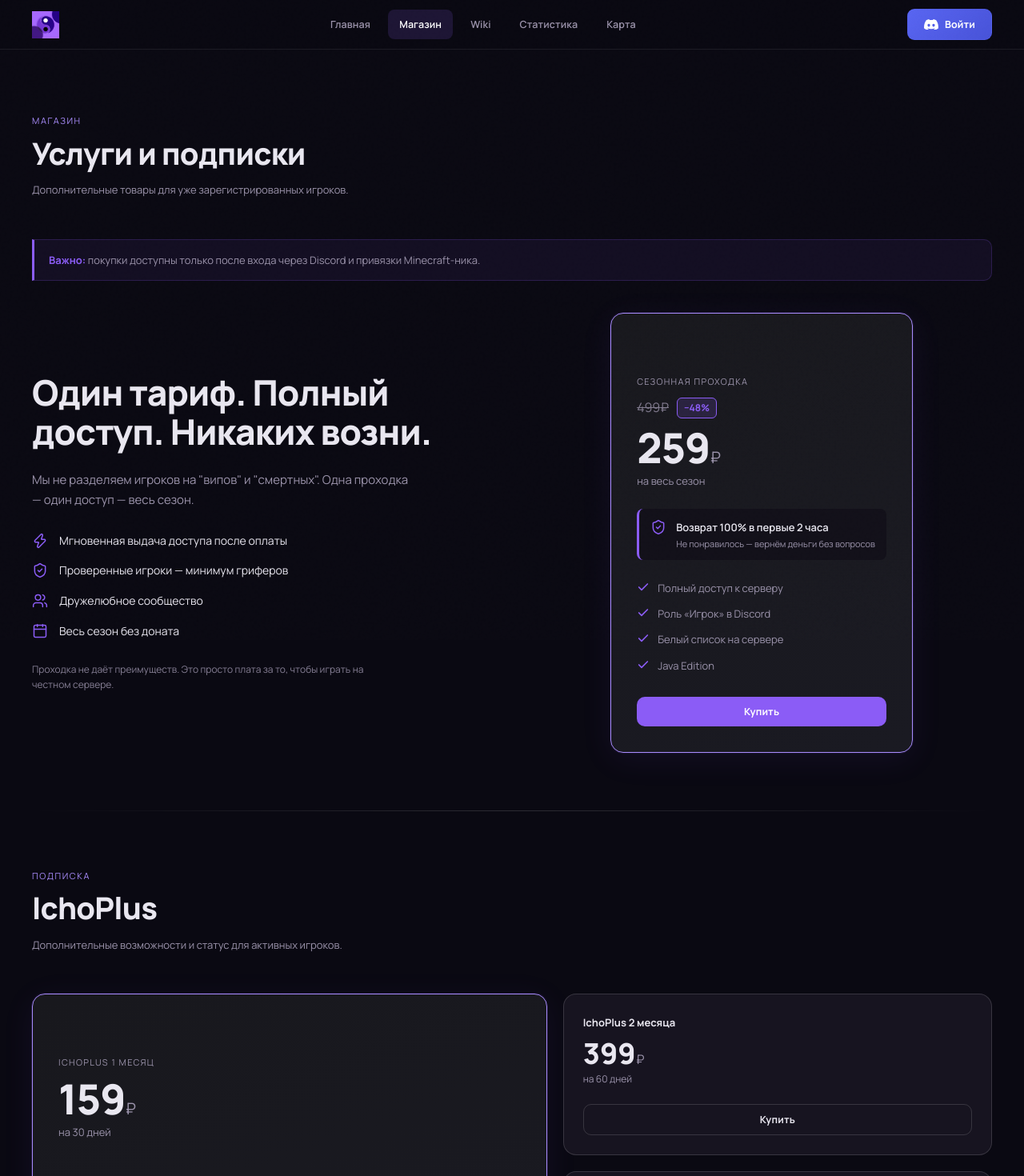
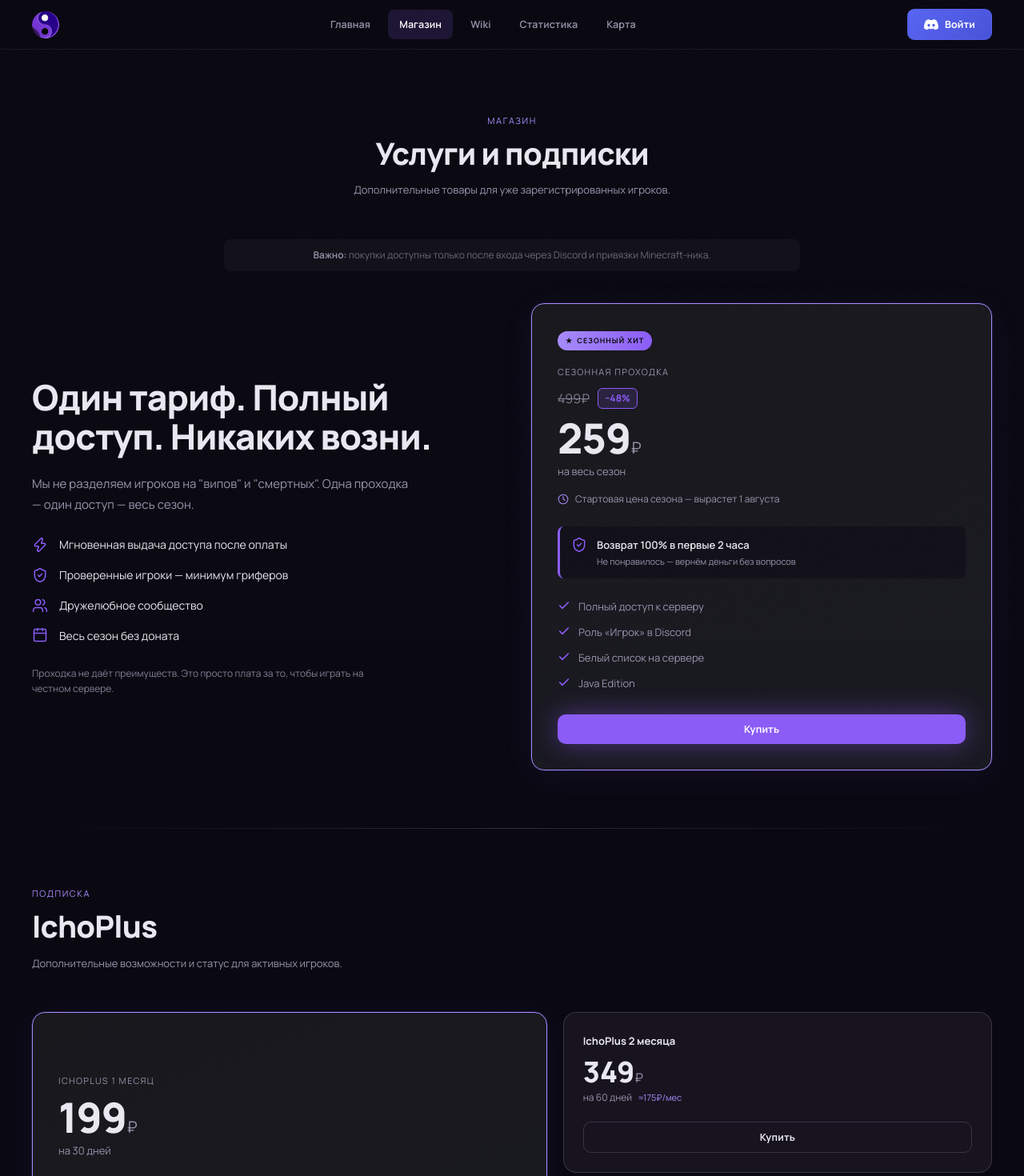
Before and after one commit to dkoov/gryazworld, a React (Vite) app in the folder frontend/: page /shop in a window 1280 px wide. Shown: the top 1470 px of the page at 80% size. Built offline with nearby package versions, Linux system fonts and the light colour scheme; no server answers; a web font is replaced by a local one.

Commit message:
feat(branding): круглый фавикон с версионированием, финал полировки магазина

```diff
--- a/frontend/index.html
+++ b/frontend/index.html
@@ -2,12 +2,12 @@
 <html lang="ru">
   <head>
     <meta charset="UTF-8" />
-    <link rel="icon" type="image/png" href="/logo-circle.png" />
+    <link rel="icon" type="image/png" href="/logo-circle.png?v=2" />
     <meta name="viewport" content="width=device-width, initial-scale=1.0" />
     <meta name="description" content="Ichorix — ванильный сервер Minecraft с дружелюбным комьюнити. Присоединяйся к приключениям!" />
     <meta property="og:title" content="Ichorix — Ванильный сервер Minecraft" />
     <meta property="og:description" content="Ichorix — ванильный сервер Minecraft с дружелюбным комьюнити. Присоединяйся к приключениям!" />
-    <meta property="og:image" content="/logo-circle.png" />
+    <meta property="og:image" content="/logo-circle.png?v=2" />
     <meta property="og:type" content="website" />
     <title>Ichorix — Ванильный сервер Minecraft</title>
     <link rel="preconnect" href="https://fonts.googleapis.com" />
--- a/frontend/src/App.jsx
+++ b/frontend/src/App.jsx
@@ -1,5 +1,6 @@
 import { Routes, Route, Navigate } from 'react-router-dom'
 import Layout from './components/Layout'
+import ScrollToTop from './components/ScrollToTop'
 import HomePage from './pages/HomePage'
 import ShopPage from './pages/ShopPage'
 import WikiPage from './pages/WikiPage'
@@ -14,6 +15,8 @@
 
 export default function App() {
   return (
+    <>
+      <ScrollToTop />
       <Routes>
         <Route element={<Layout />}>
           <Route path="/" element={<HomePage />} />
@@ -37,5 +40,6 @@
           <Route path="/payment/return" element={<PaymentReturnPage />} />
         </Route>
       </Routes>
+    </>
   )
 }
--- a/frontend/src/components/Footer.css
+++ b/frontend/src/components/Footer.css
@@ -14,7 +14,9 @@
 }
 .footer-logo img {
   height: 34px;
-  width: auto;
+  width: 34px;
+  border-radius: 50%;
+  object-fit: cover;
   display: block;
 }
 
--- a/frontend/src/components/Nav.css
+++ b/frontend/src/components/Nav.css
@@ -21,7 +21,9 @@
 }
 .nav-logo img {
   height: 34px;
-  width: auto;
+  width: 34px;
+  border-radius: 50%;
+  object-fit: cover;
   display: block;
 }
 
--- a/frontend/src/pages/ShopPage.css
+++ b/frontend/src/pages/ShopPage.css
@@ -8,17 +8,30 @@
   margin: 0 auto;
 }
 
+.shop-header {
+  text-align: center;
+}
+
+.shop-sub {
+  color: var(--muted);
+  max-width: 540px;
+  margin: 0 auto 50px;
+  font-size: 13px;
+  line-height: 1.7;
+}
+
 .shop-notice {
-  background: rgba(139, 92, 246, 0.07);
-  border: 1px solid rgba(139, 92, 246, 0.2);
-  border-left: 3px solid var(--accent);
-  padding: 14px 18px;
-  font-size: 13px;
-  color: var(--muted);
-  margin-bottom: 40px;
-  border-radius: 0 10px 10px 0;
+  background: rgba(255, 255, 255, 0.03);
+  border: none;
+  padding: 10px 14px;
+  font-size: 12px;
+  color: var(--muted2);
+  margin: 0 auto 40px;
+  border-radius: 8px;
+  text-align: center;
+  max-width: 720px;
 }
-.shop-notice strong { color: var(--accent); }
+.shop-notice strong { color: var(--muted); font-weight: 600; }
 
 /* Hero */
 .shop-hero {
@@ -75,6 +88,10 @@
 .shop-hero-right {
   display: flex;
   justify-content: center;
+  align-items: stretch;
+}
+.shop-hero-right > .shop-card {
+  width: 100%;
 }
 
 .shop-divider {
@@ -99,17 +116,24 @@
   height: 100%;
 }
 .shop-card:hover {
-  transform: translateY(-4px);
-  box-shadow: 0 16px 48px rgba(0, 0, 0, 0.4);
+  transform: translateY(-6px);
+  box-shadow: 0 20px 56px rgba(0, 0, 0, 0.45);
+  border-color: rgba(139, 92, 246, 0.35);
 }
 .shop-card.featured {
   background: linear-gradient(160deg, #18181d 0%, #1a1a22 100%);
   border-color: var(--accent2);
   box-shadow: 0 0 0 1px rgba(139, 92, 246, 0.12), 0 8px 40px rgba(139, 92, 246, 0.08);
+  animation: shop-card-glow 3s ease-in-out infinite;
 }
 .shop-card.featured:hover {
   border-color: var(--accent);
   box-shadow: 0 0 0 1px rgba(139, 92, 246, 0.25), 0 20px 60px rgba(139, 92, 246, 0.15);
+  animation: none;
+}
+@keyframes shop-card-glow {
+  0%, 100% { box-shadow: 0 0 0 1px rgba(139, 92, 246, 0.12), 0 8px 40px rgba(139, 92, 246, 0.08); }
+  50% { box-shadow: 0 0 0 1px rgba(139, 92, 246, 0.25), 0 12px 48px rgba(139, 92, 246, 0.16); }
 }
 
 .shop-card-top {
@@ -188,6 +212,25 @@
 .shop-card-period {
   font-size: 13px;
   color: var(--muted);
+}
+.shop-card-note {
+  display: block;
+  margin-top: 6px;
+  font-size: 11px;
+  color: var(--muted2);
+}
+
+.shop-urgency {
+  display: flex;
+  align-items: center;
+  gap: 8px;
+  font-size: 12px;
+  color: var(--muted);
+  margin-top: 14px;
+}
+.shop-urgency-ico {
+  color: var(--accent2);
+  flex-shrink: 0;
 }
 
 .shop-card-features {
@@ -307,6 +350,12 @@
   font-size: 12px;
   color: var(--muted);
 }
+.shop-compact-per-month {
+  display: inline-block;
+  margin-left: 8px;
+  font-size: 11px;
+  color: var(--accent2);
+}
 .shop-compact-card .btn {
   border-radius: 10px;
   width: 100%;
@@ -322,7 +371,7 @@
 
 /* FAQ */
 .shop-faq-list {
-  max-width: 800px;
+  width: 100%;
 }
 .shop-faq-item {
   border-bottom: 1px solid var(--border);
@@ -379,6 +428,18 @@
   }
 }
 
+.shop-pulse-btn {
+  animation: shop-pulse-glow 2.4s ease-in-out infinite;
+}
+.shop-pulse-btn:hover {
+  animation: none;
+  box-shadow: 0 0 24px rgba(139, 92, 246, 0.45);
+}
+@keyframes shop-pulse-glow {
+  0%, 100% { box-shadow: 0 0 0 rgba(139, 92, 246, 0); }
+  50% { box-shadow: 0 0 32px rgba(139, 92, 246, 0.45); }
+}
+
 @media (max-width: 900px) {
   .shop-section { padding-top: 50px; padding-bottom: 64px; }
   .shop-divider { margin: 48px 0; }
--- a/frontend/src/pages/ShopPage.jsx
+++ b/frontend/src/pages/ShopPage.jsx
@@ -1,4 +1,4 @@
-import { useState } from 'react'
+import { useState, useEffect, useRef } from 'react'
 import { useNavigate } from 'react-router-dom'
 import { Zap, ShieldCheck, Users, Calendar, Clock, Check } from 'lucide-react'
 import { createPayment, getDiscordUser } from '../api'
@@ -34,9 +34,11 @@
   return (
     <section className="section shop-section">
       <div className="shop-inner">
-        <div className="section-label">Магазин</div>
-        <div className="section-title">Услуги и подписки</div>
-        <p className="section-sub">Дополнительные товары для уже зарегистрированных игроков.</p>
+        <div className="shop-header">
+          <div className="section-label">Магазин</div>
+          <div className="section-title">Услуги и подписки</div>
+          <p className="shop-sub">Дополнительные товары для уже зарегистрированных игроков.</p>
+        </div>
 
         <div className="shop-notice">
           <strong>Важно:</strong> покупки доступны только после входа через Discord и привязки Minecraft-ника.
@@ -70,6 +72,7 @@
               discount="−48%"
               period="на весь сезон"
               featured
+              badge="Сезонный хит"
               features={['Полный доступ к серверу', 'Роль «Игрок» в Discord', 'Белый список на сервере', 'Java Edition']}
             />
           </div>
@@ -87,7 +90,7 @@
           <PriceCard
             sku="ichoplus_1m"
             name="IchoPlus 1 месяц"
-            price="159"
+            price="199"
             period="на 30 дней"
             featured
             features={['Роль IchoPlus в Discord', 'Цветной ник в чате', 'Расширенные команды']}
@@ -96,15 +99,17 @@
             <CompactPriceCard
               sku="ichoplus_2m"
               name="IchoPlus 2 месяца"
-              price="399"
+              price="349"
               period="на 60 дней"
+              perMonth="≈175₽/мес"
             />
             <CompactPriceCard
               sku="ichoplus_3m"
               name="IchoPlus 3 месяца"
-              price="699"
+              price="449"
               period="на 90 дней"
               badge="выгода"
+              perMonth="≈150₽/мес"
             />
           </div>
         </div>
@@ -117,6 +122,7 @@
             name="Разбан"
             price="599"
             period="без обнуления"
+            note="Выдача сразу после оплаты"
             features={['Снятие бана с аккаунта', 'Восстановление доступа к серверу']}
           />
           <PriceCard
@@ -124,6 +130,7 @@
             name="Размут"
             price="199"
             period="без обнуления"
+            note="Выдача сразу после оплаты"
             features={['Снятие мута', 'Восстановление доступа к чату']}
           />
           <PriceCard
@@ -131,6 +138,7 @@
             name="Разварн"
             price="49"
             period="без обнуления"
+            note="Выдача сразу после оплаты"
             features={['Снятие одного варна']}
           />
         </div>
@@ -152,9 +160,47 @@
   )
 }
 
-function PriceCard({ sku, name, price, oldPrice, discount, period, features, featured, badge }) {
+function useCountUp(target, duration = 800) {
+  const [value, setValue] = useState(0)
+  const ref = useRef(null)
+  const startedRef = useRef(false)
+
+  useEffect(() => {
+    const el = ref.current
+    if (!el) return
+    const observer = new IntersectionObserver(
+      ([entry]) => {
+        if (entry.isIntersecting && !startedRef.current) {
+          startedRef.current = true
+          const start = performance.now()
+          const animate = (now) => {
+            const elapsed = now - start
+            if (elapsed >= duration) {
+              setValue(target)
+              return
+            }
+            const progress = elapsed / duration
+            const easeOut = 1 - Math.pow(1 - progress, 3)
+            setValue(Math.floor(target * easeOut))
+            requestAnimationFrame(animate)
+          }
+          requestAnimationFrame(animate)
+        }
+      },
+      { threshold: 0.3 }
+    )
+    observer.observe(el)
+    return () => observer.disconnect()
+  }, [target, duration])
+
+  return [value, ref]
+}
+
+function PriceCard({ sku, name, price, oldPrice, discount, period, features, featured, badge, note }) {
   const navigate = useNavigate()
   const [loading, setLoading] = useState(false)
+  const numericPrice = sku === 'access_seasonal' ? Number(price) : 0
+  const [animatedPrice, priceRef] = useCountUp(numericPrice, 800)
 
   async function handleBuy() {
     if (!getDiscordUser()) {
@@ -184,8 +230,14 @@
             <span className="shop-discount">{discount}</span>
           </div>
         )}
-        <div className="shop-card-price">{price}<span>₽</span></div>
-        <div className="shop-card-period">{period}</div>
+        <div className="shop-card-price" ref={priceRef}>{sku === 'access_seasonal' ? animatedPrice : price}<span>₽</span></div>
+        <div className="shop-card-period">{period}{note && <span className="shop-card-note">{note}</span>}</div>
+        {sku === 'access_seasonal' && (
+          <div className="shop-urgency">
+            <Clock className="shop-urgency-ico" size={14} strokeWidth={1.8} />
+            <span>Стартовая цена сезона — вырастет 1 августа</span>
+          </div>
+        )}
       </div>
 
       {sku === 'access_seasonal' && (
@@ -205,7 +257,7 @@
       </ul>
 
       <button
-        className={`btn ${featured ? 'btn-primary' : 'btn-outline'}`}
+        className={`btn ${featured && sku === 'access_seasonal' ? 'btn-primary shop-pulse-btn' : featured ? 'btn-primary' : 'btn-outline'}`}
         onClick={handleBuy}
         disabled={loading}
       >
@@ -215,7 +267,7 @@
   )
 }
 
-function CompactPriceCard({ sku, name, price, period, badge }) {
+function CompactPriceCard({ sku, name, price, period, badge, perMonth }) {
   const navigate = useNavigate()
   const [loading, setLoading] = useState(false)
 
@@ -242,7 +294,7 @@
           {badge && <span className="shop-badge small">{badge}</span>}
         </div>
         <div className="shop-compact-price">{price}<span>₽</span></div>
-        <div className="shop-compact-period">{period}</div>
+        <div className="shop-compact-period">{period}{perMonth && <span className="shop-compact-per-month">{perMonth}</span>}</div>
       </div>
       <button
         className="btn btn-outline"
--- a/frontend/src/pages/WikiPage.css
+++ b/frontend/src/pages/WikiPage.css
@@ -1,5 +1,5 @@
 .wiki-section {
-  padding: 56px 40px 80px;
+  padding: 36px 40px 80px;
 }
 
 .wiki-header {
```
Also changed, not shown: frontend/src/components/ScrollToTop.jsx (added, +12 -0 lines), frontend/public/logo-circle.png, 1 other file (tests, documents, lock files or other folders). Lines whose indentation alone changed are shown as unchanged.
